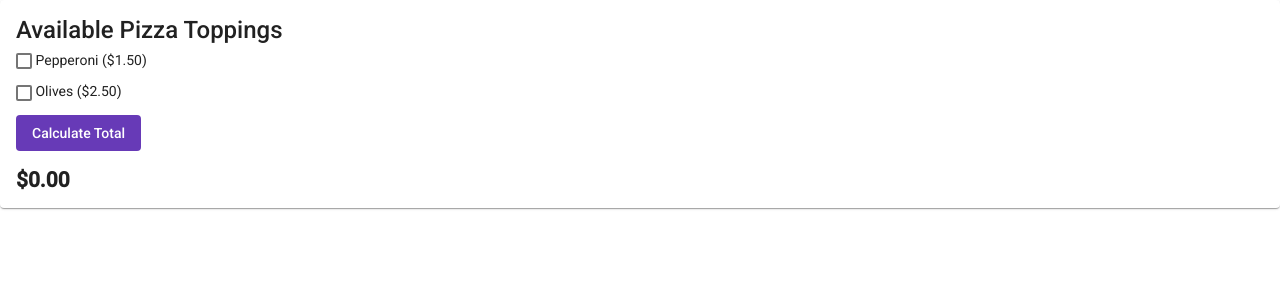
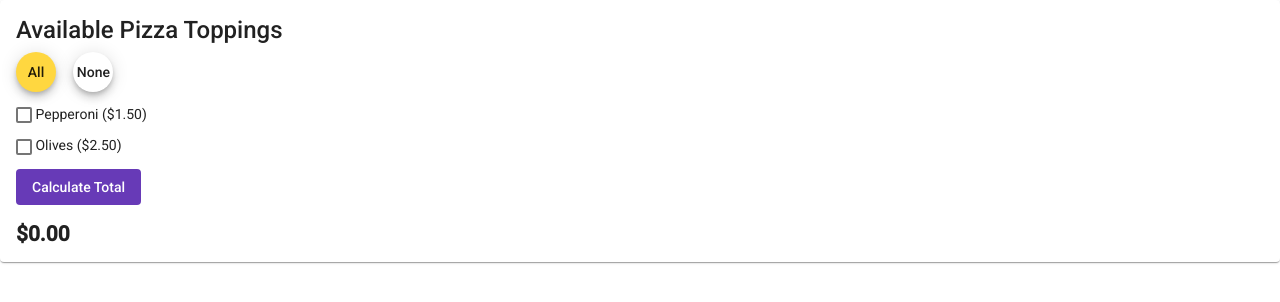
Before and after one commit to 2021-spring-jsf-tuth/components, an Angular app: page / in a window 1280 px wide. Shown: the top 302 px of the page. Built offline with nearby package versions, Linux system fonts and the light colour scheme.

Commit message:
All/none buttons working...

```diff
--- a/src/app/pizza-toppings/pizza-toppings.component.html
+++ b/src/app/pizza-toppings/pizza-toppings.component.html
@@ -3,6 +3,14 @@
         Available Pizza Toppings
     </mat-card-title>
     <mat-card-content>
+        <button mat-mini-fab color="accent" (click)="checkAll()">
+            All
+        </button>
+        &nbsp; &nbsp;
+        <button mat-mini-fab color="secondary" (click)="uncheckAll()">
+            None
+        </button>
+
         <p
             *ngFor="let t of availablePizzaToppings"
         >
--- a/src/app/pizza-toppings/pizza-toppings.component.ts
+++ b/src/app/pizza-toppings/pizza-toppings.component.ts
@@ -40,4 +40,18 @@ export class PizzaToppingsComponent implements OnInit {
       )
       ;
   }
+
+  checkAll() {
+    this.availablePizzaToppings = this.availablePizzaToppings.map(x => ({
+      ...x,
+      checked: true
+    }));
+  }
+
+  uncheckAll() {
+    this.availablePizzaToppings = this.availablePizzaToppings.map(x => ({
+      ...x,
+      checked: false
+    }));
+  }
 }
```
